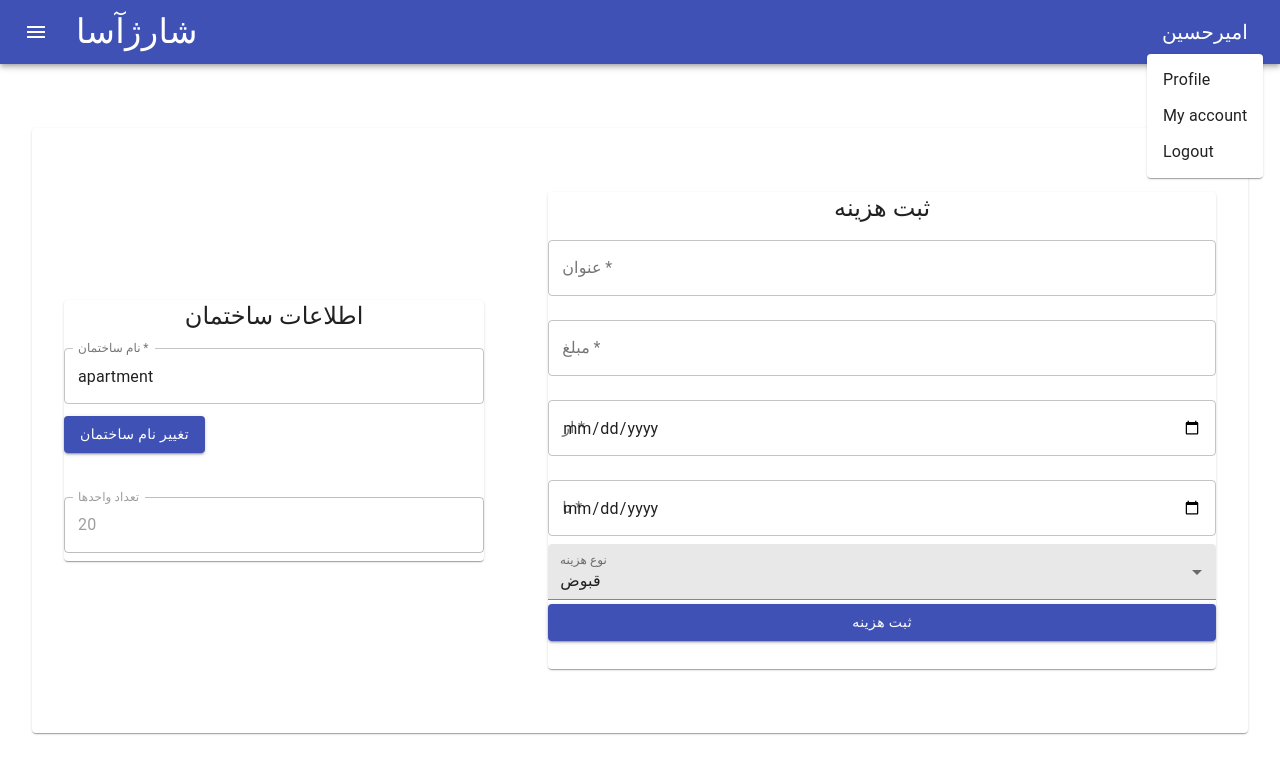
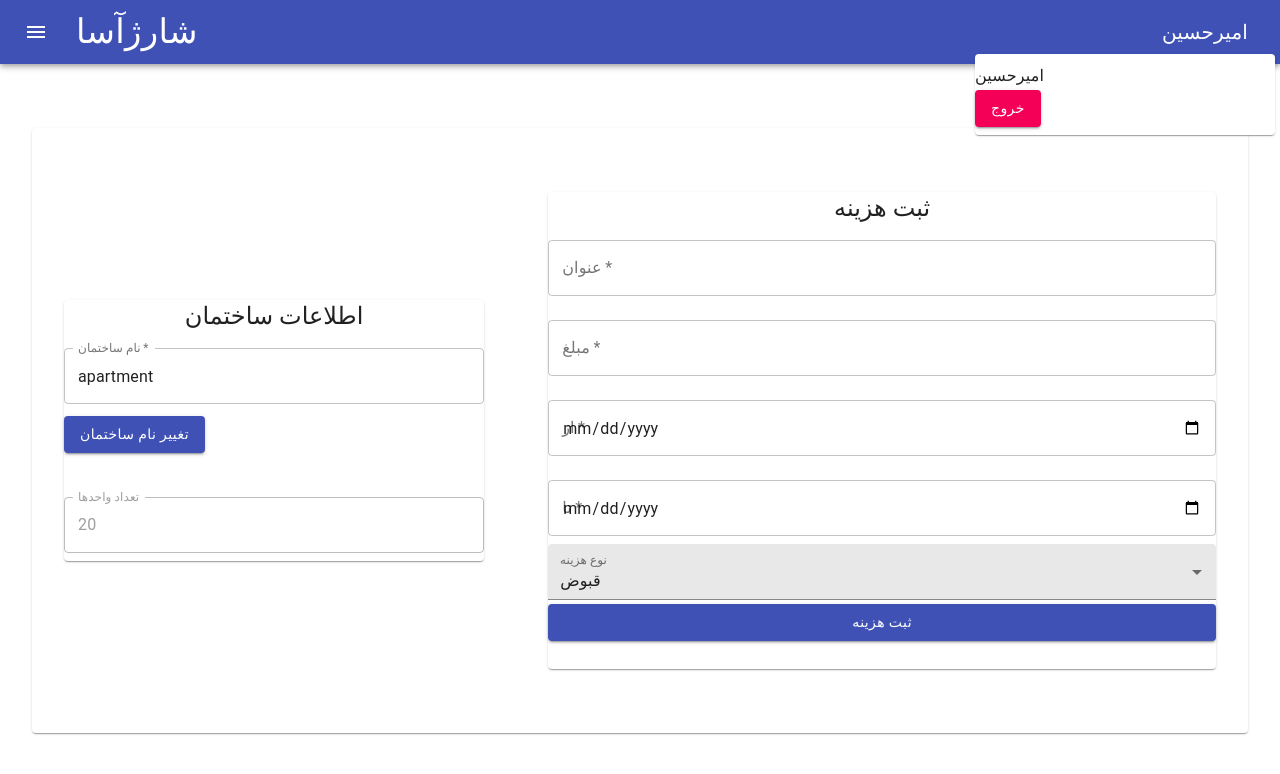
Before and after one commit to Asa-ACE/Asa.ApartmentSystemManagement, a React (Create React App) app in the folder Front-End/apartmentmanagement/: page / in a window 1280 px wide. Both pictures are taken after a click on the button "امیرحسین". Shown: the top 774 px of the page. Built offline with nearby package versions, Linux system fonts and the light colour scheme.

Commit message:
navbar updated again

```diff
--- a/Front-End/apartmentmanagement/src/components/Navbar.jsx
+++ b/Front-End/apartmentmanagement/src/components/Navbar.jsx
@@ -12,6 +12,7 @@ import Paper from "@material-ui/core/Paper";
 import Popper from "@material-ui/core/Popper";
 import MenuItem from "@material-ui/core/MenuItem";
 import MenuList from "@material-ui/core/MenuList";
+import { Box } from "@material-ui/core";
 
 const useStyles = makeStyles((theme) => ({
   root: {
@@ -26,6 +27,7 @@ const useStyles = makeStyles((theme) => ({
   profile: {
     color: "white",
   },
+  profileContainer: {},
 }));
 
 function Navbar(props) {
@@ -101,9 +103,16 @@ function Navbar(props) {
               <Paper>
                 <ClickAwayListener onClickAway={handleClose}>
                   <MenuList autoFocusItem={open} id="menu-list-grow">
-                    <MenuItem onClick={handleClose}>Profile</MenuItem>
-                    <MenuItem onClick={handleClose}>My account</MenuItem>
-                    <MenuItem onClick={handleClose}>Logout</MenuItem>
+                    <Box width={300} className={classes.profileContainer}>
+                      <Typography variant="subtitle1">امیرحسین</Typography>
+                    </Box>
+                    <Button
+                      variant="contained"
+                      color="secondary"
+                      onClick={handleClose}
+                    >
+                      خروج
+                    </Button>
                   </MenuList>
                 </ClickAwayListener>
               </Paper>
```
